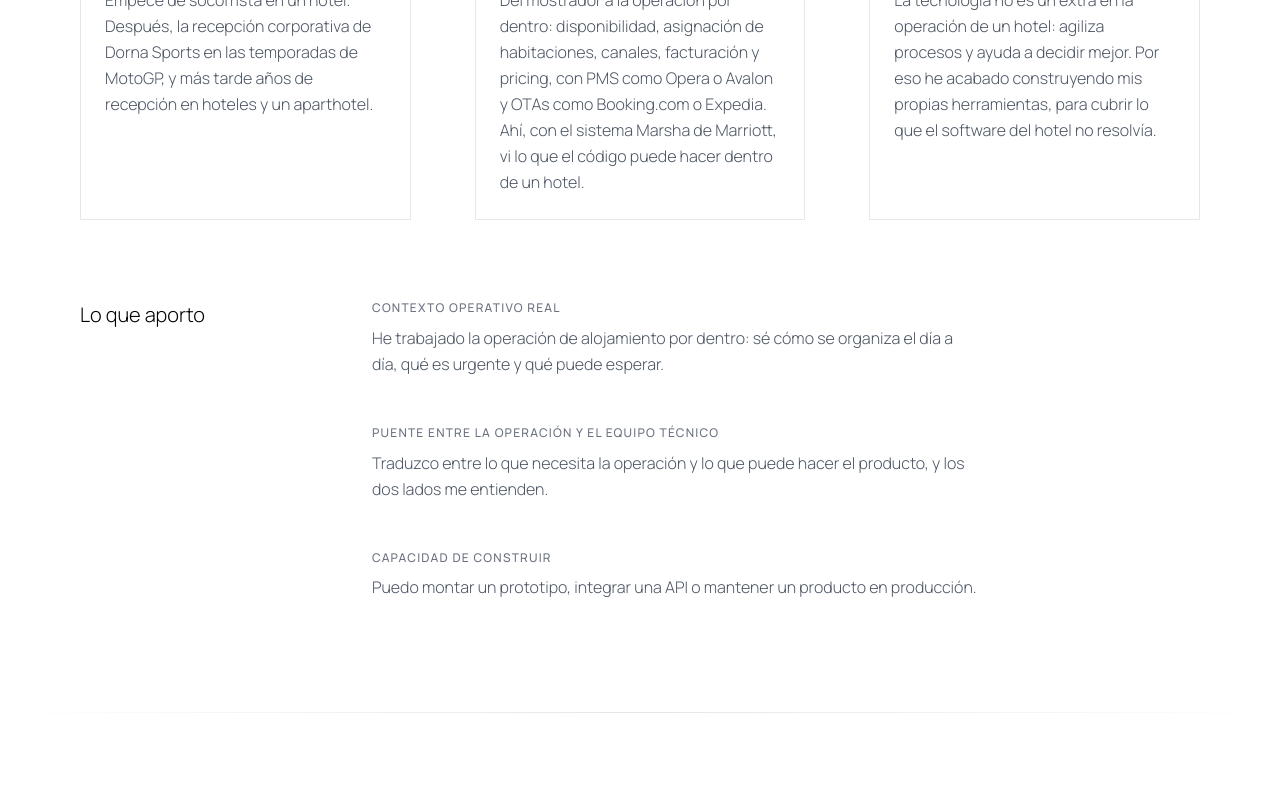
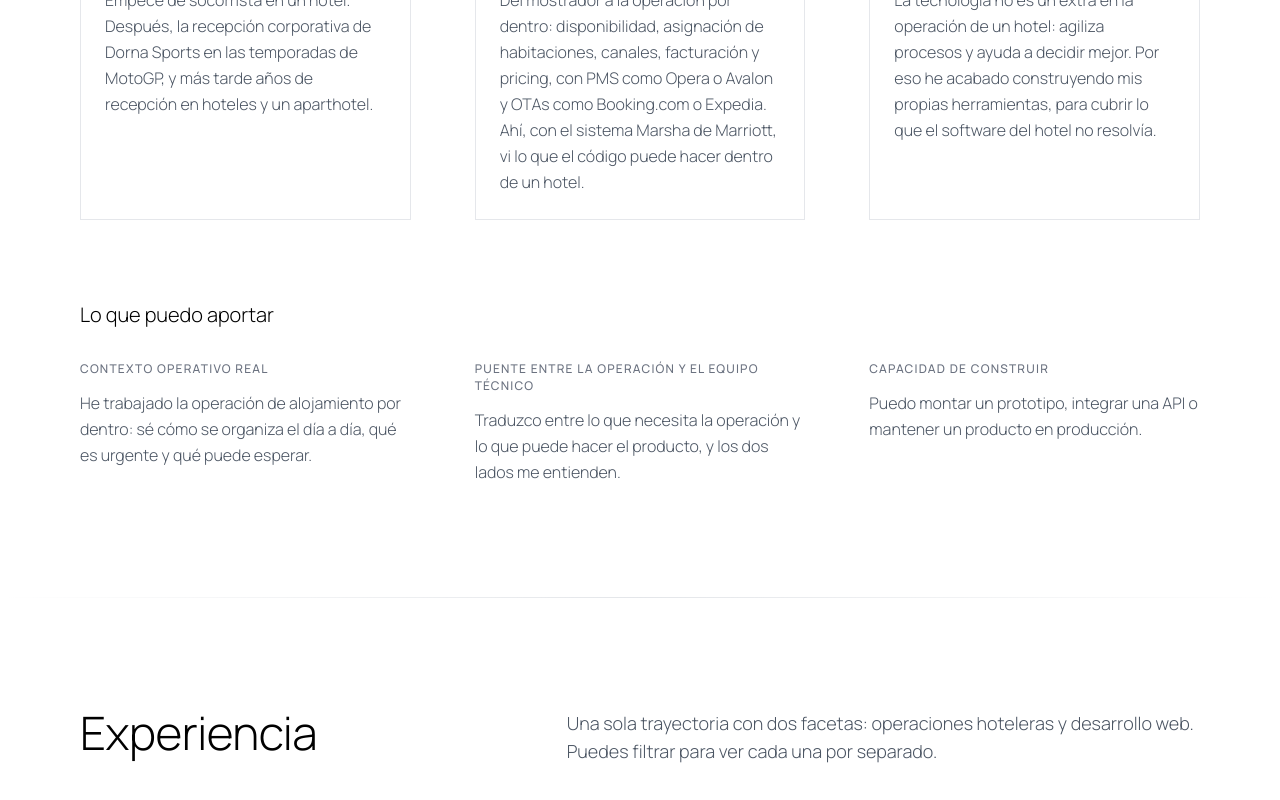
Before and after one commit to santimartelli/mi-portfolio, an Astro site: page / in a window 1280 px wide. Shown: the part 1198-1998 px from the top of the page. Built offline with nearby package versions, Linux system fonts and the light colour scheme; Astro itself is replaced by a stand-in of ours; a web font is replaced by a local one.

Commit message:
feat(about): titulo de banda y tres columnas en Lo que puedo aportar
La banda pasa a titular arriba (Lo que puedo aportar, text-subhead) y
tres columnas debajo, una por pieza, cada una con su rotulo en versalitas
y su linea, como la banda de paradas pero sin bordes. Sin filetes.

```diff
--- a/src/components/sections/About.tsx
+++ b/src/components/sections/About.tsx
@@ -36,21 +36,19 @@ const About = ({ content: t }: AboutProps) => {
           ))}
         </ol>
 
-        {/* Lo que aporto: el titulo de la banda a la izquierda y las tres piezas
-            como filas, cada una con su rotulo en versalitas. Las separa el aire,
-            sin filetes: la banda de paradas ya lleva bordes y no hace falta otra
-            regla. */}
-        <div className="mt-20 grid gap-8 lg:grid-cols-12 lg:gap-12">
-          <h3 className="text-subhead font-light text-black lg:col-span-3 dark:text-white">
+        {/* Lo que puedo aportar: titulo de banda y, debajo, tres columnas, una
+            por pieza. Sin bordes, que esos los lleva la banda de paradas. */}
+        <div className="mt-20">
+          <h3 className="text-subhead font-light text-black dark:text-white">
             {t.principles.title}
           </h3>
-          <dl className="lg:col-span-9">
+          <dl className="mt-8 grid gap-10 lg:grid-cols-3 lg:gap-16">
             {t.principles.items.map((item) => (
-              <div key={item.title} className="py-6 first:pt-0 last:pb-0">
+              <div key={item.title}>
                 <dt className="text-label font-medium uppercase text-gray-500 dark:text-gray-400">
                   {item.title}
                 </dt>
-                <dd className="measure mt-2 font-light leading-relaxed text-gray-600 dark:text-gray-400">
+                <dd className="measure mt-3 font-light leading-relaxed text-gray-600 dark:text-gray-400">
                   {item.text}
                 </dd>
               </div>
--- a/src/content/en/about.json
+++ b/src/content/en/about.json
@@ -19,7 +19,7 @@
     }
   ],
   "principles": {
-    "title": "What I bring",
+    "title": "What I can bring",
     "items": [
       {
         "title": "Real operational context",
--- a/src/content/es/about.json
+++ b/src/content/es/about.json
@@ -19,7 +19,7 @@
     }
   ],
   "principles": {
-    "title": "Lo que aporto",
+    "title": "Lo que puedo aportar",
     "items": [
       {
         "title": "Contexto operativo real",
```
Also changed, not shown: DESIGN.md (+2 -2 lines).
